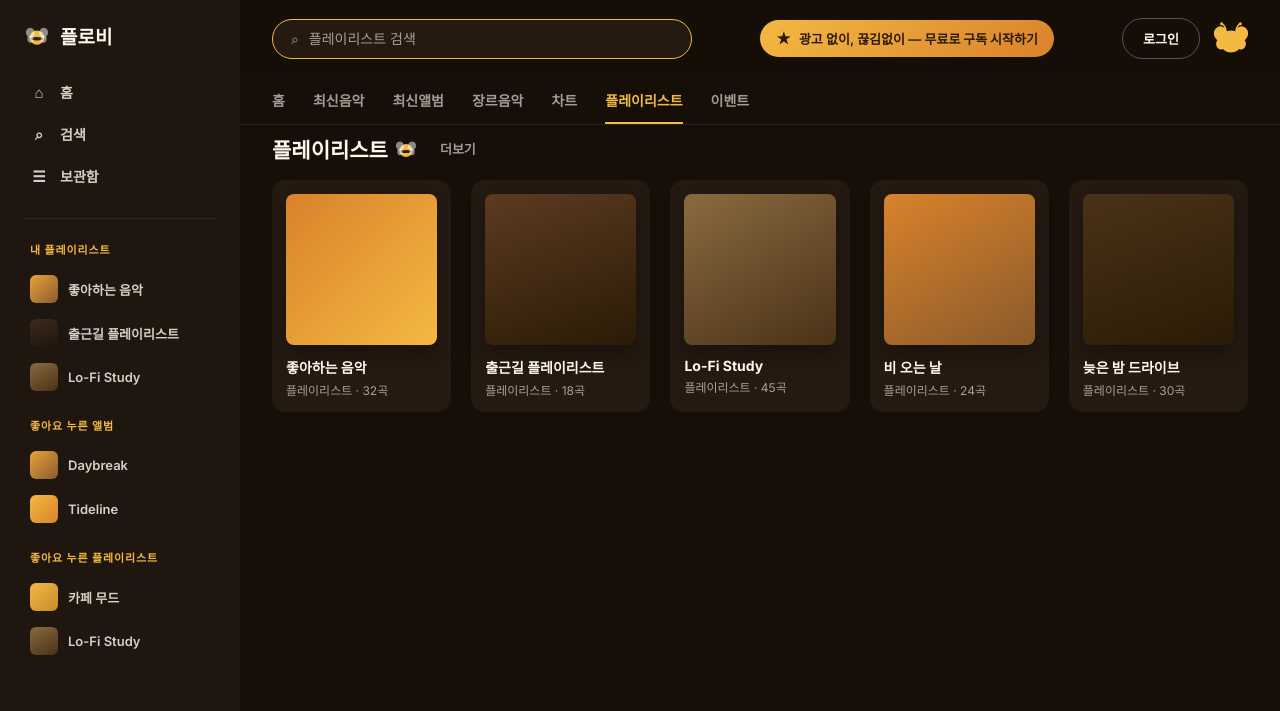
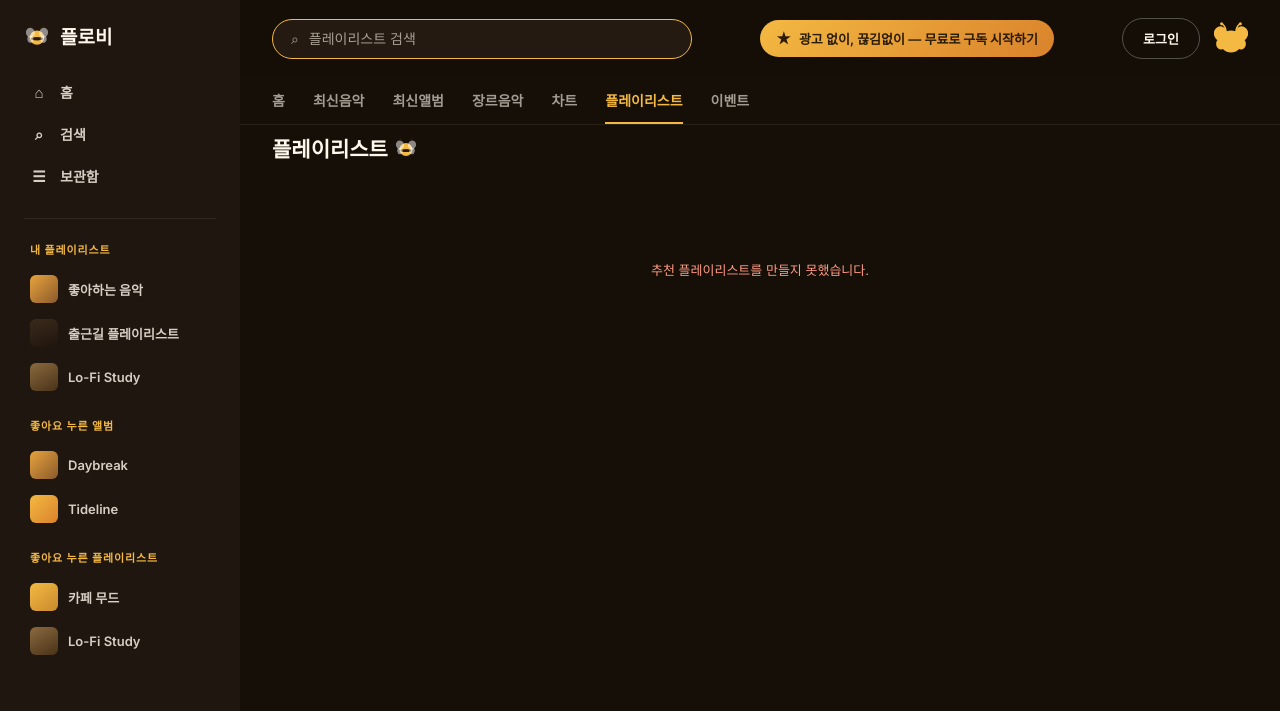
Before and after one commit to znzn-gyumin/jungle_week1_project2, a Python web app: template templates/playlists.html in a window 1280 px wide. Shown: the top 711 px of the page. Run offline with Jinja, Linux system fonts and the light colour scheme; the template is opened without the code that fills it, so the values that code supplies are empty.

Commit message:
최종
아마

```diff
--- a/static/css/pages/main.css
+++ b/static/css/pages/main.css
@@ -175,6 +175,7 @@
 }
 .card-grid > .track-card:nth-child(n+6){ display:none; }
 .section.expanded .card-grid > .track-card{ display:block; }
+.card-grid[data-playlist-grid-fixed] > .track-card{ display:block; }
 
 @media(max-width:900px){
     .card-grid{ grid-template-columns:repeat(3, 1fr); }
--- a/static/js/pages/main.js
+++ b/static/js/pages/main.js
@@ -1,5 +1,6 @@
 const albumGrids = [...document.querySelectorAll('[data-album-grid]')];
 const playlistGrid = document.querySelector('[data-playlist-grid]');
+const playlistFixedGrid = document.querySelector('[data-playlist-grid-fixed]');
 
 const albumSearchUrl = (query, limit = 10) => {
     const params = new URLSearchParams({
@@ -115,6 +116,17 @@ const loadRecommendedPlaylists = async () => {
     const section = playlistGrid.closest('.section');
     updateMoreButton(section);
     updateSliderControls(section);
+};
+
+const loadFixedPlaylists = async () => {
+    if (!playlistFixedGrid || !window.FlowbeePlaylists) return;
+    showGridMessage(playlistFixedGrid, 'Flowbee 추천 플레이리스트를 만드는 중입니다.');
+    const playlists = await window.FlowbeePlaylists.loadFixed(10);
+    if (!playlists.length) {
+        showGridMessage(playlistFixedGrid, '추천 플레이리스트를 만들지 못했습니다.', true);
+        return;
+    }
+    playlistFixedGrid.replaceChildren(...playlists.map(createPlaylistCard));
 };
 
 const initializePlaylistReroll = () => {
@@ -463,7 +475,7 @@ const initializeMainPage = () => {
     initializeAuthUI();
 
     [...document.querySelectorAll('.section')]
-        .filter((section) => !section.querySelector('[data-album-grid], [data-playlist-grid]'))
+        .filter((section) => !section.querySelector('[data-album-grid], [data-playlist-grid], [data-playlist-grid-fixed]'))
         .forEach(updateMoreButton);
     initializeSearch();
     initializeAlbumGrids();
@@ -473,6 +485,7 @@ const initializeMainPage = () => {
     loadSidebarData();
     loadRecommendedPlaylists();
     initializePlaylistReroll();
+    loadFixedPlaylists();
 };
 
 if (document.readyState === 'loading') {
--- a/static/js/recommended-playlists.js
+++ b/static/js/recommended-playlists.js
@@ -75,10 +75,34 @@
     return definitions;
   };
 
+  const FIXED_SELECTION_KEY = 'flowbee:fixed:selection';
+  const FIXED_TIMESTAMP_KEY = 'flowbee:fixed:timestamp';
+  const FIXED_MAX_AGE_MS = 7 * 24 * 60 * 60 * 1000;
+
+  const getFixedDefinitions = (count = 10) => {
+    let savedSlugs2 = null;
+    try { savedSlugs2 = JSON.parse(localStorage.getItem(FIXED_SELECTION_KEY) || 'null'); } catch { localStorage.removeItem(FIXED_SELECTION_KEY); }
+    const savedAt = Number(localStorage.getItem(FIXED_TIMESTAMP_KEY) || 0);
+    const isStale = !Array.isArray(savedSlugs2) || !savedSlugs2.length || Date.now() - savedAt > FIXED_MAX_AGE_MS;
+    if (isStale) {
+      savedSlugs2 = [...themePool].sort(() => Math.random() - .5).slice(0, count).map((item) => item.slug);
+      localStorage.setItem(FIXED_SELECTION_KEY, JSON.stringify(savedSlugs2));
+      localStorage.setItem(FIXED_TIMESTAMP_KEY, String(Date.now()));
+    }
+    return savedSlugs2.map((slug) => themePool.find((item) => item.slug === slug)).filter(Boolean);
+  };
+
+  const loadFixed = async (count = 10) => {
+    const defs = getFixedDefinitions(count);
+    const results = await Promise.allSettled(defs.map(load));
+    return results.filter((result) => result.status === 'fulfilled' && result.value.tracks.length).map((result) => result.value);
+  };
+
   window.FlowbeePlaylists = {
     get definitions() { return definitions; },
     find: (slug) => themePool.find((item) => item.slug === slug),
     load,
     reroll,
+    loadFixed,
   };
 }());
--- a/templates/playlists.html
+++ b/templates/playlists.html
@@ -9,6 +9,7 @@
 <link href="https://fonts.googleapis.com/css2?family=Space+Grotesk:wght@500;600;700&family=Inter:wght@400;500;600;700;800&family=JetBrains+Mono:wght@500;700&display=swap" rel="stylesheet">
 <link rel="stylesheet" href="/css/common.css">
 <link rel="stylesheet" href="/css/pages/main.css">
+<link rel="stylesheet" href="/css/pages/main-dynamic.css">
 </head>
 <body>
 
@@ -150,43 +151,7 @@
                     </svg>
                 </h2>
                 </div>
-                <div class="card-grid">
-                    <a class="track-card" href="/playlist">
-                        <div class="track-thumb" style="background:linear-gradient(135deg,#D9822B,#F4B942);"></div>
-                        <div class="track-name">좋아하는 음악</div>
-                        <div class="track-sub">플레이리스트 · 32곡</div>
-                    </a>
-                    <a class="track-card" href="/playlist">
-                        <div class="track-thumb" style="background:linear-gradient(160deg,#5C3A21,#2A1B06);"></div>
-                        <div class="track-name">출근길 플레이리스트</div>
-                        <div class="track-sub">플레이리스트 · 18곡</div>
-                    </a>
-                    <a class="track-card" href="/playlist">
-                        <div class="track-thumb" style="background:linear-gradient(150deg,#8A6A3F,#4A3218);"></div>
-                        <div class="track-name">Lo-Fi Study</div>
-                        <div class="track-sub">플레이리스트 · 45곡</div>
-                    </a>
-                    <a class="track-card" href="/playlist">
-                        <div class="track-thumb" style="background:linear-gradient(150deg,#D9822B,#8A5A2B);"></div>
-                        <div class="track-name">비 오는 날</div>
-                        <div class="track-sub">플레이리스트 · 24곡</div>
-                    </a>
-                    <a class="track-card" href="/playlist">
-                        <div class="track-thumb" style="background:linear-gradient(160deg,#4A3218,#2A1B06);"></div>
-                        <div class="track-name">늦은 밤 드라이브</div>
-                        <div class="track-sub">플레이리스트 · 30곡</div>
-                    </a>
-                    <a class="track-card" href="/playlist">
-                        <div class="track-thumb" style="background:linear-gradient(140deg,#F4B942,#C88A2E);"></div>
-                        <div class="track-name">카페 무드</div>
-                        <div class="track-sub">플레이리스트 · 40곡</div>
-                    </a>
-                    <a class="track-card" href="/playlist">
-                        <div class="track-thumb" style="background:linear-gradient(160deg,#8A6A3F,#3b2a1c);"></div>
-                        <div class="track-name">집중이 필요할 때</div>
-                        <div class="track-sub">플레이리스트 · 20곡</div>
-                    </a>
-                </div>
+                <div class="card-grid" data-playlist-grid-fixed></div>
             </section>
 
         </main>
@@ -219,6 +184,7 @@
     </div>
 </footer>
 
+<script src="/js/recommended-playlists.js"></script>
 <script src="/js/api.js"></script>
 <script src="/js/pages/main.js"></script>
 </body>
```
